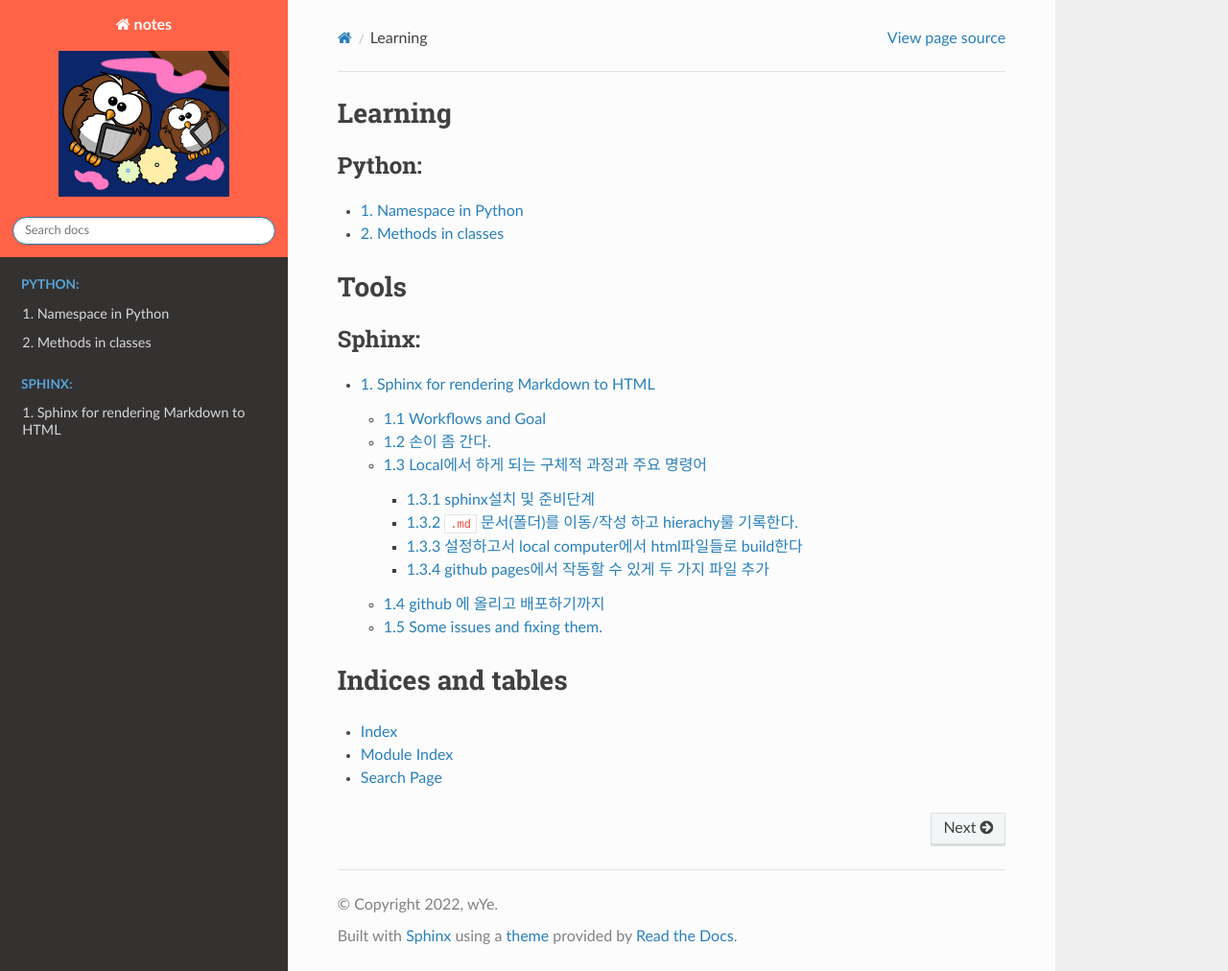
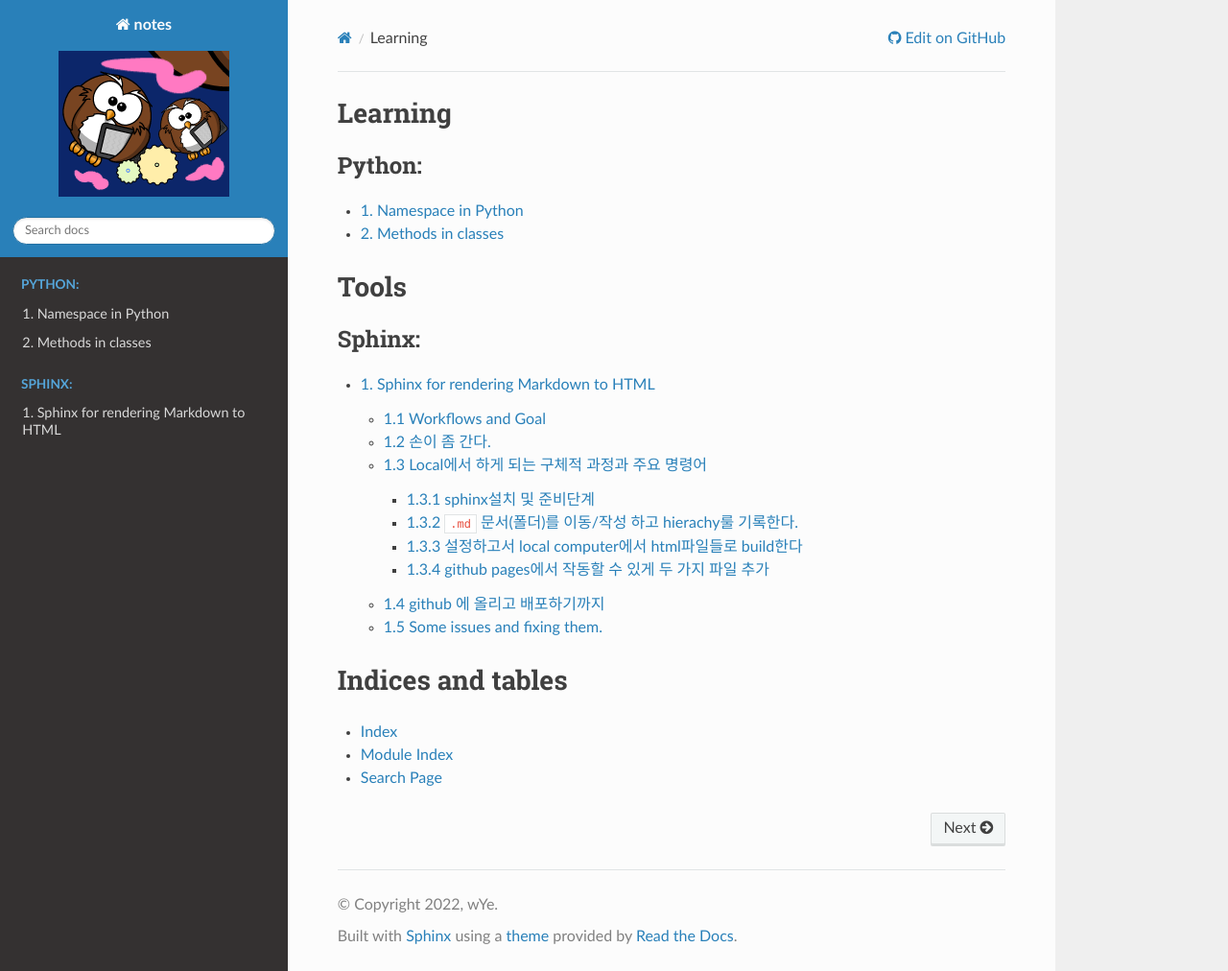
Before and after one commit to PhyCosmos/docs, a Sphinx documentation site: the page built from docs/source/index.rst, in a window 1280 px wide and 1012 px high. Shown: the whole window at 96% size. Built offline with Sphinx 7.4.7 and the Read the Docs theme 2.0.0, drawn with Linux system fonts in a browser that asks for light colours.

Commit message:
github page rendering breaking

```diff
--- a/docs/source/conf.py
+++ b/docs/source/conf.py
@@ -74,7 +74,7 @@ html_static_path = ['_static']
 
 # customization
 html_logo = '_static/mylogo.png'
-html_theme_options = {
-    'style_nav_header_background': 'tomato',
+# html_theme_options = {
+#     'style_nav_header_background': 'tomato',
 
-}
+# }
--- a/docs/source/index.rst
+++ b/docs/source/index.rst
@@ -3,8 +3,8 @@
    You can adapt this file completely to your liking, but it should at least
    contain the root `toctree` directive.
 
-.. :github_url:
-..    https://github.com/PhyCosmos/notes
+:github_url:
+   https://github.com/PhyCosmos/notes
 
 
 Learning
```
Also changed, not shown: 10 other files.
